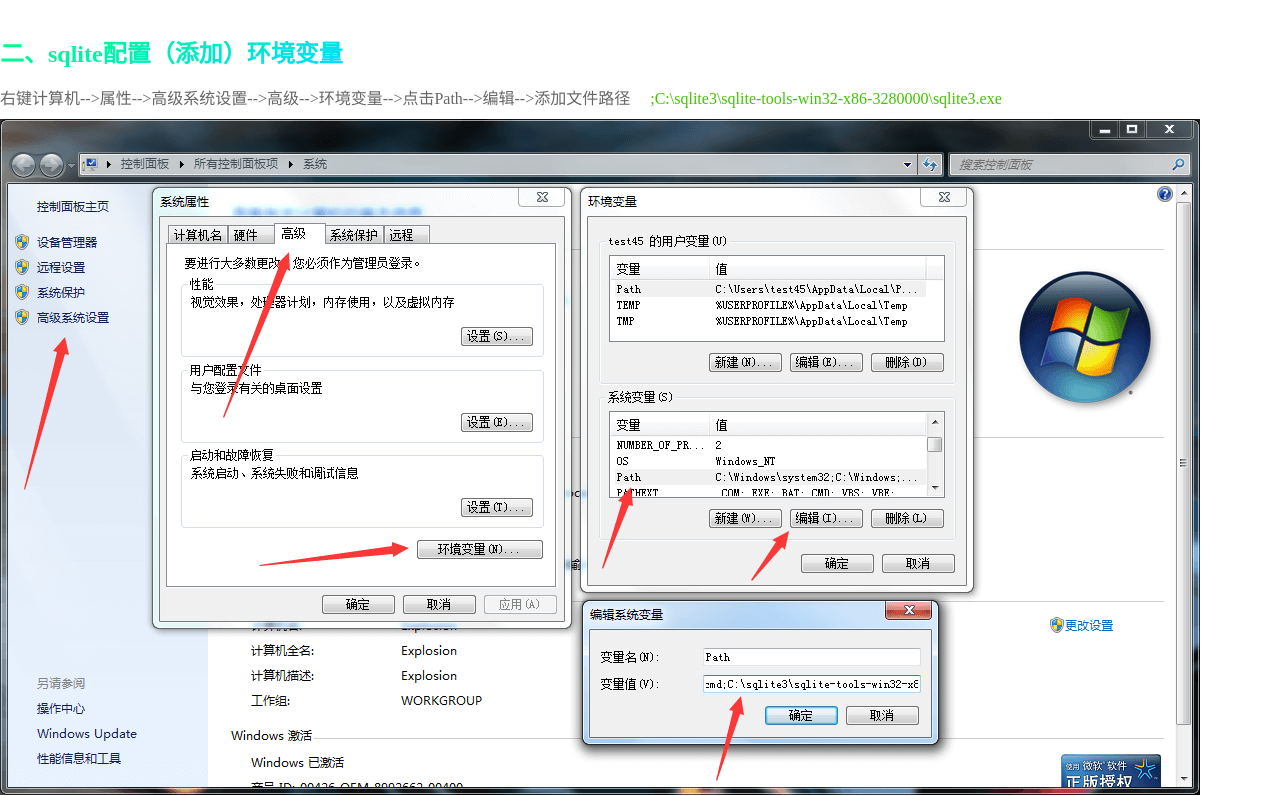
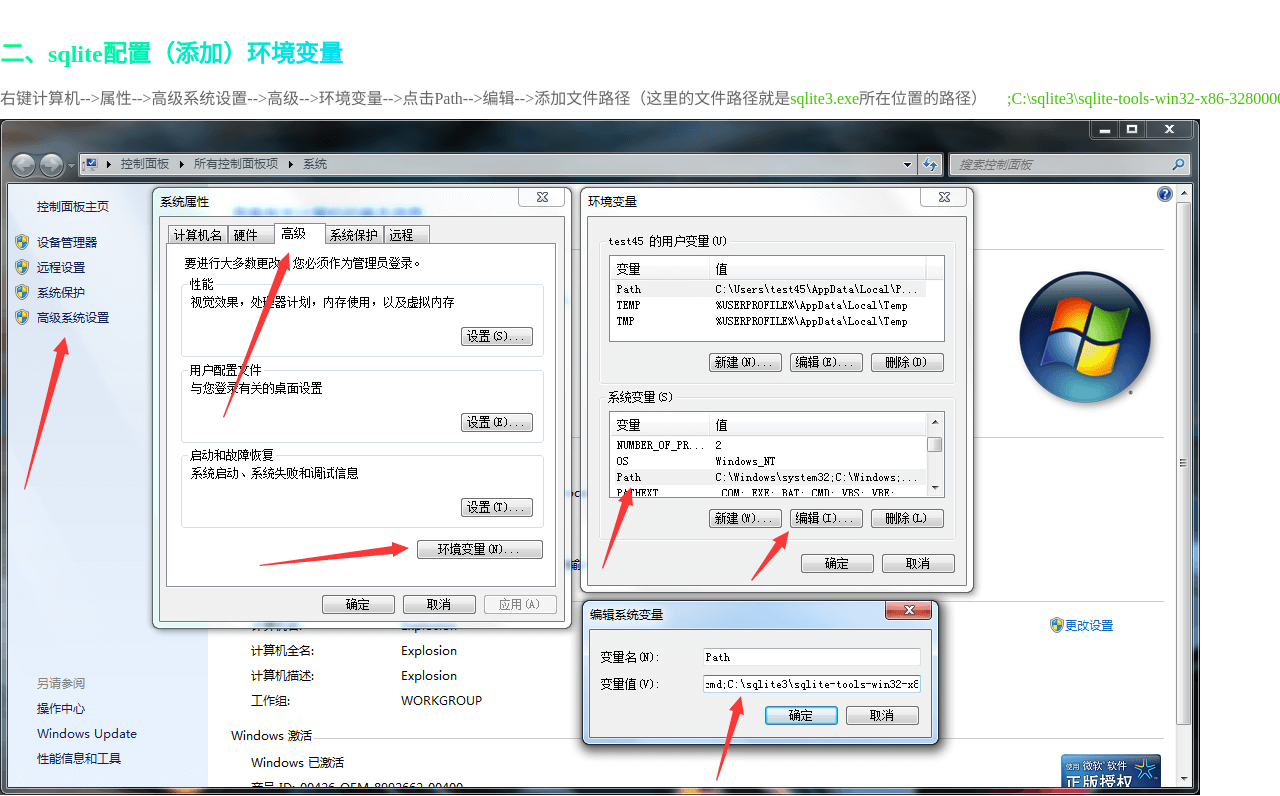
Before and after one commit to Rengar0/sqlite-Tutorial, a plain HTML site: page index.html in a window 1280 px wide. Shown: the part 1975-2771 px from the top of the page. Drawn offline with Linux system fonts and the light colour scheme.

Commit message:
2019.06.15

```diff
--- a/index.html
+++ b/index.html
@@ -22,7 +22,7 @@
 			</div>
 			<div class="section">
 				<h2><span class="themeColor">二、sqlite配置（添加）环境变量</span></h2>
-				<p>右键计算机-->属性-->高级系统设置-->高级-->环境变量-->点击Path-->编辑-->添加文件路径<span class="g" style="display: inline-block;text-indent: 20px;">;C:\sqlite3\sqlite-tools-win32-x86-3280000\sqlite3.exe</span></p>
+				<p>右键计算机-->属性-->高级系统设置-->高级-->环境变量-->点击Path-->编辑-->添加文件路径（这里的文件路径就是<span class="g">sqlite3.exe</span>所在位置的路径）<span class="g" style="display: inline-block;text-indent: 20px;">;C:\sqlite3\sqlite-tools-win32-x86-3280000\sqlite3.exe</span></p>
 				<div class="imgshow"><img src="images/sqlite-environment.png" alt=""></div>
 				<p>win+R-->输入cmd-->回车-->输入命令：<span class="g">sqlite3</span>，查看是否安装成功</p>
 				<div class="imgshow"><img src="images/detection.png" alt=""></div>
```
